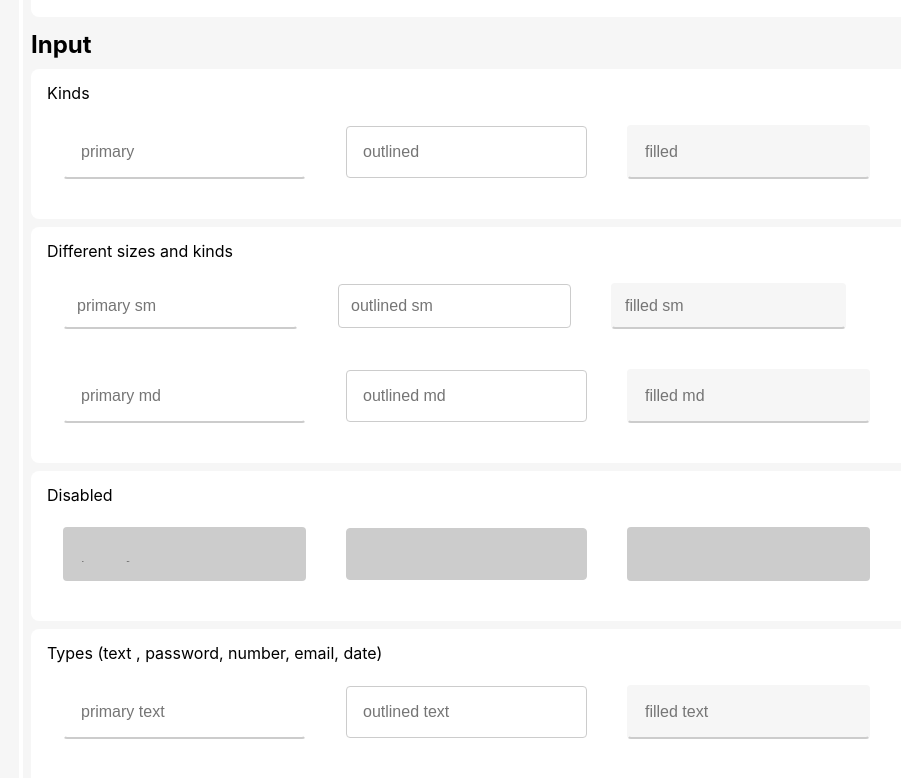
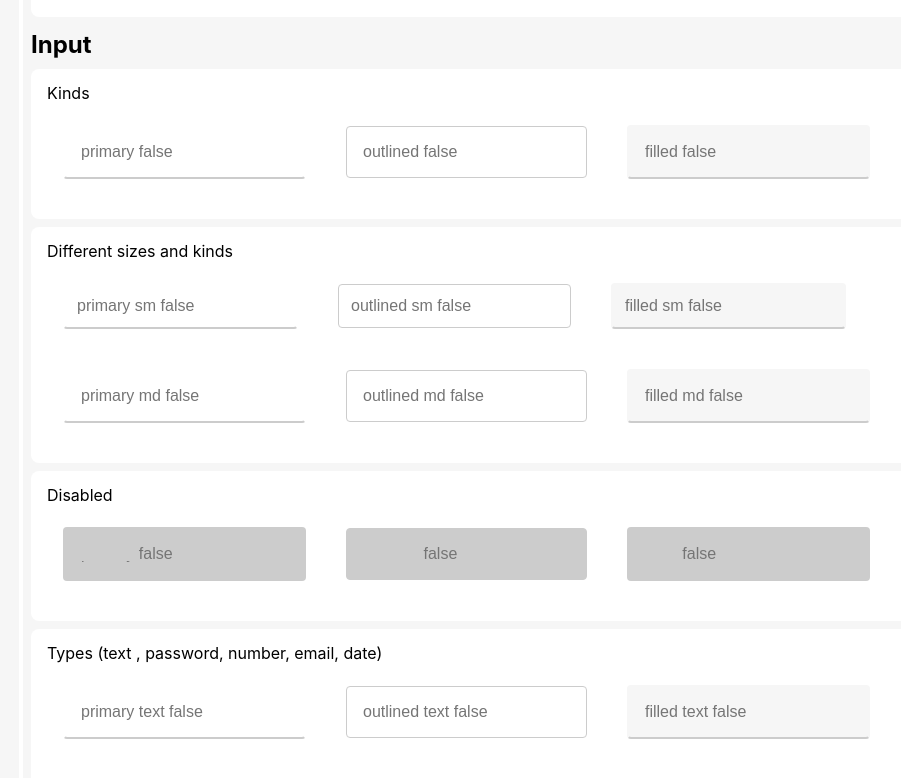
Before and after one commit to kaczormp4/wda, a React (Create React App) app: page /components in a window 1280 px wide. Shown: the part 1500-2278 px from the top of the page, without its empty margins (5-906 px from the left). Built offline with nearby package versions, Linux system fonts and the light colour scheme.

Commit message:
required in placeholder

```diff
--- a/src/components/commonComponents/Input/Input.tsx
+++ b/src/components/commonComponents/Input/Input.tsx
@@ -128,7 +128,7 @@ const Input: FC<InputProps> = (props) => {
             id={autocompleteId}
             name={autocompleteId}
             disabled={disabled || skeleton}
-            placeholder={!isActive && label}
+            placeholder={!isActive && `${label} ${required && '*'}`}
             onBlur={(e) => handleBlur(e)}
             onClick={(e) => handleClick(e)}
             onFocus={(e) => handleFocus(e)}
```
